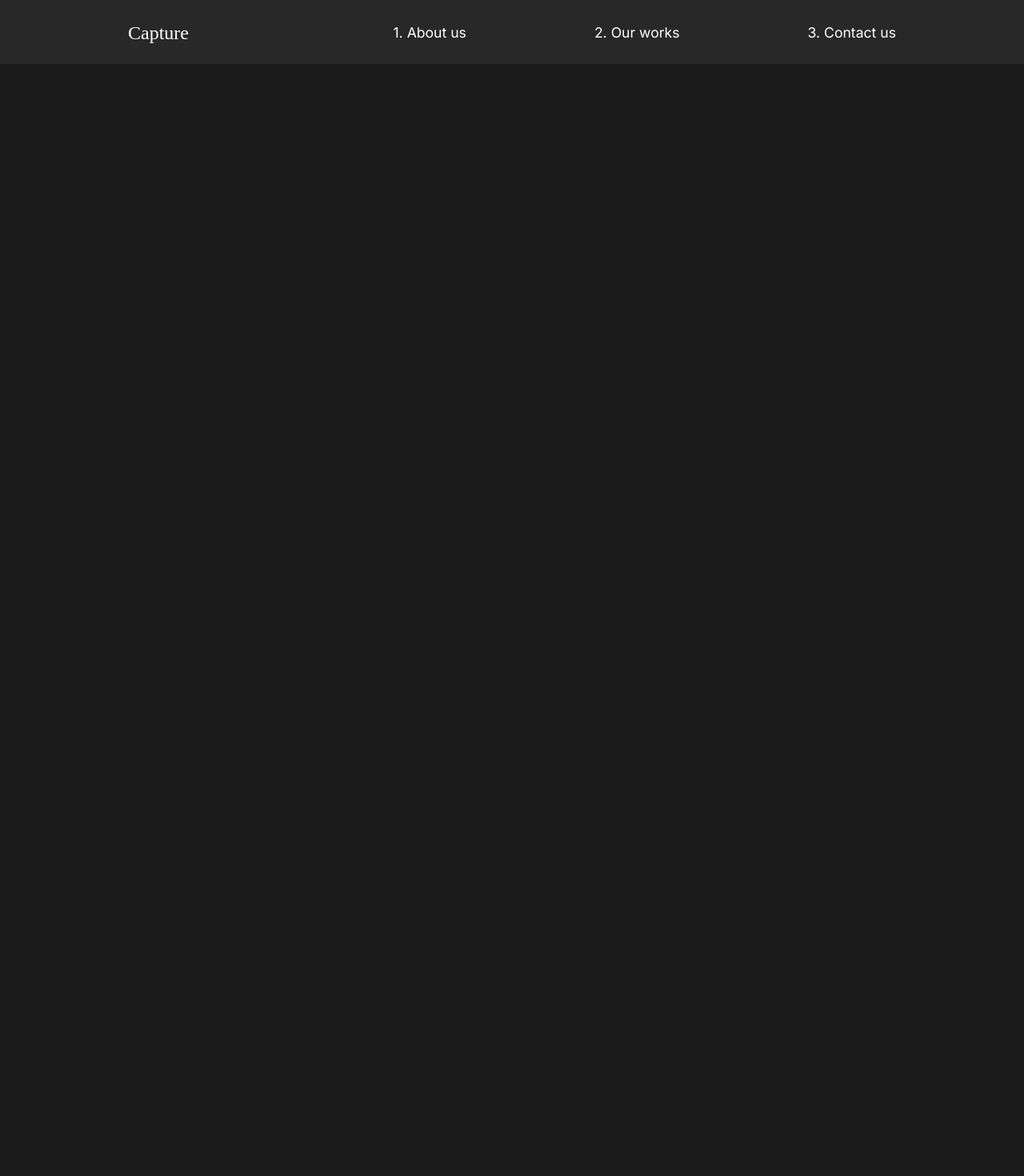
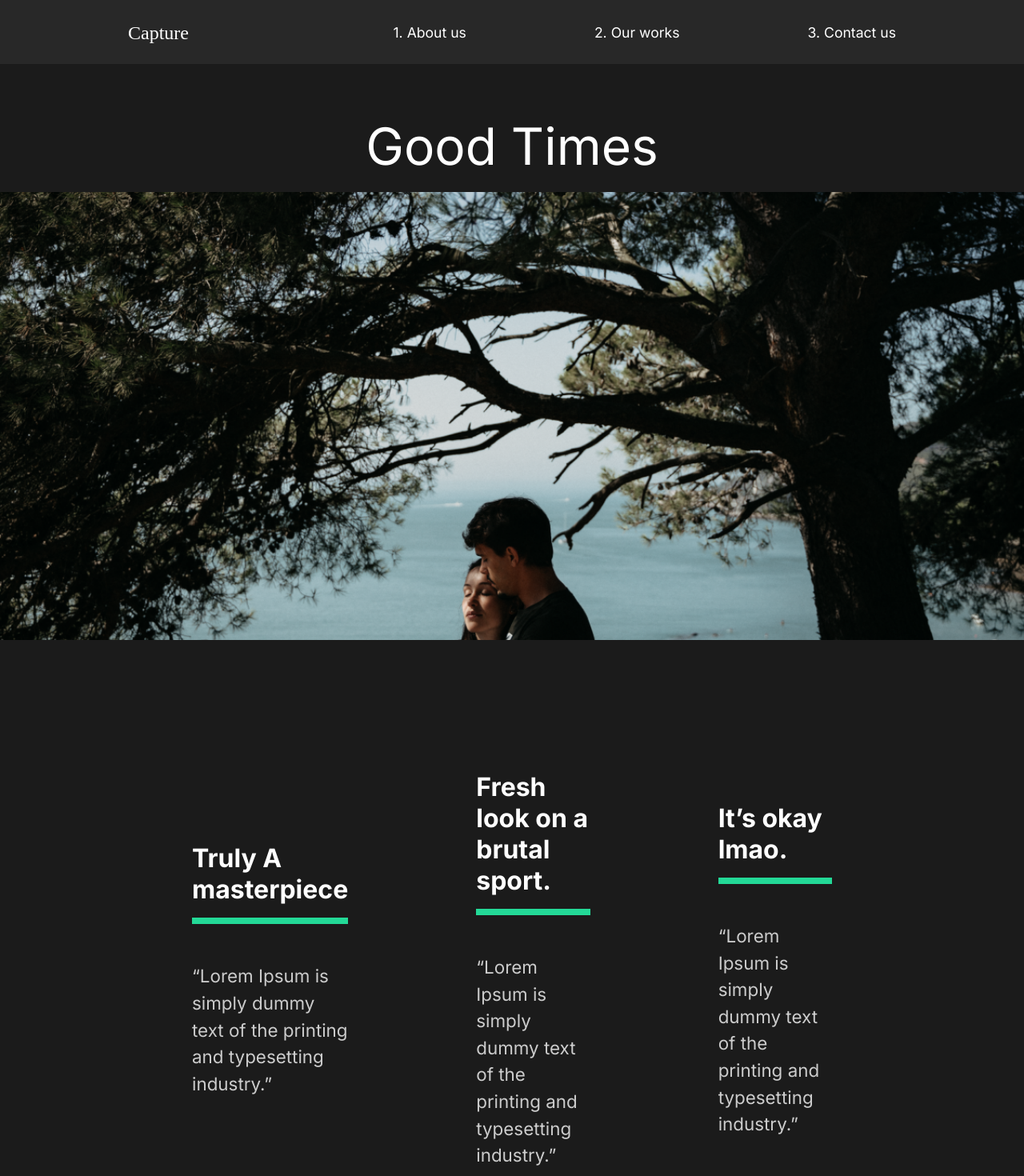
Before and after one commit to komjatia/photo-portfolio, a React (Create React App) app: page /work/good-times in a window 1280 px wide. Shown: the top 1470 px of the page at 80% size. Before the commit the page ends 800 px from the top, so only its background shows below. Built offline with nearby package versions, Linux system fonts and the light colour scheme.

Commit message:
Added Styled Movie Page

```diff
--- a/src/App.js
+++ b/src/App.js
@@ -7,8 +7,9 @@
 // Import pages
 import AboutUs from "./pages/AboutUs";
 import Nav from "./components/Nav";
-import ourWork from "./pages/ourWork";
+import OurWork from "./pages/OurWork";
 import ContactUs from "./pages/ContactUs";
+import MovieDetail from "./pages/MovieDetail";
 
 function App() {
   return (
@@ -20,8 +21,12 @@
           <AboutUs />
         </Route>
 
-        <Route exact path='/ourwork'>
-          <ourWork />
+        <Route exact path='/work'>
+          <OurWork />
+        </Route>
+
+        <Route path='/work/:id'>
+          <MovieDetail />
         </Route>
 
         <Route exact path='/contactus'>
--- a/src/components/Nav.jsx
+++ b/src/components/Nav.jsx
@@ -13,7 +13,7 @@
                     <a href="/">1. About us</a>
                 </li>
                 <li>
-                    <a href="/ourworks">2. Our works</a>
+                    <a href="/work">2. Our works</a>
                 </li>
                 <li>
                     <a href="/contactus">3. Contact us</a>
--- /dev/null
+++ b/src/movieState.js
@@ -0,0 +1,81 @@
+//Import Images
+import athlete from "./img/athlete-small.png";
+import goodtimes from "./img/goodtimes-small.png";
+import theracer from "./img/theracer-small.png";
+import athlete2 from "./img/athlete2.png";
+import goodtimes2 from "./img/good-times2.jpg";
+import theracer2 from "./img/the-racer2.jpg";
+
+export const MovieState = () => {
+  return [
+    {
+      title: "The Athlete",
+      mainImg: athlete,
+      secondaryImg: athlete2,
+      url: "/work/the-athlete",
+      awards: [
+        {
+          title: "Truly A masterpiece",
+          description:
+            "“Lorem Ipsum is simply dummy text of the printing and typesetting industry.”",
+        },
+        {
+          title: "Fresh look on a brutal sport.",
+          description:
+            "“Lorem Ipsum is simply dummy text of the printing and typesetting industry.”",
+        },
+        {
+          title: "It’s okay lmao.",
+          description:
+            "“Lorem Ipsum is simply dummy text of the printing and typesetting industry.”",
+        },
+      ],
+    },
+    {
+      title: "Good Times",
+      mainImg: goodtimes,
+      url: "/work/good-times",
+      secondaryImg: goodtimes2,
+      awards: [
+        {
+          title: "Truly A masterpiece",
+          description:
+            "“Lorem Ipsum is simply dummy text of the printing and typesetting industry.”",
+        },
+        {
+          title: "Fresh look on a brutal sport.",
+          description:
+            "“Lorem Ipsum is simply dummy text of the printing and typesetting industry.”",
+        },
+        {
+          title: "It’s okay lmao.",
+          description:
+            "“Lorem Ipsum is simply dummy text of the printing and typesetting industry.”",
+        },
+      ],
+    },
+    {
+      title: "The Racer",
+      mainImg: theracer,
+      url: "/work/the-racer",
+      secondaryImg: theracer2,
+      awards: [
+        {
+          title: "Truly A masterpiece",
+          description:
+            "“Lorem Ipsum is simply dummy text of the printing and typesetting industry.”",
+        },
+        {
+          title: "Fresh look on a brutal sport.",
+          description:
+            "“Lorem Ipsum is simply dummy text of the printing and typesetting industry.”",
+        },
+        {
+          title: "It’s okay lmao.",
+          description:
+            "“Lorem Ipsum is simply dummy text of the printing and typesetting industry.”",
+        },
+      ],
+    },
+  ];
+};
--- /dev/null
+++ b/src/pages/MovieDetail.jsx
@@ -0,0 +1,111 @@
+import React, { useState, useEffect } from 'react'
+import {useHistory} from 'react-router-dom';
+
+// import data
+import {MovieState} from '../movieState';
+
+// Import Style
+import styled from 'styled-components';
+
+export default function MovieDetail() {
+    const history = useHistory();
+    const url = history.location.pathname;
+    const [movies, setMovies] = useState(MovieState);
+    const [movie, setMovie] = useState(null);
+
+
+    // UseEffect
+    useEffect(() => {
+        const currentMovie = movies.filter((stateMovie) => stateMovie.url === url);
+        setMovie(currentMovie[0]);
+    }, [movies, url])
+
+
+    return (
+        <>
+        {movie && (
+            <Details>
+            <Headline>
+                <h2>{movie.title}</h2>
+                <img src={movie.mainImg} alt="movie"/>
+            </Headline>
+            <Awards>
+                {movie.awards.map((award) => (
+                    <Award title={award.title}
+                            description={award.description}
+                            key={award.title}/>))}
+            </Awards>
+            <ImageDisplay>
+                    <img src={movie.secondaryImg} alt='movieimg'/>
+            </ImageDisplay>
+            </Details>
+        )}
+        </>
+    )
+}
+
+const Details = styled.div`
+    color: white;
+`;
+
+const Headline = styled.div`
+    min-height: 90vh;
+    padding-top: 20vh;
+    position: relative;
+    h2{
+        position:absolute;
+        top: 10%;
+        left: 50%;
+        transform: translate(-50%, -10%);
+    }
+    img{
+        width: 100%;
+        height: 70vh;
+        object-fit: cover
+    }
+
+`;
+
+const Awards = styled.div`
+    min-height: 80vh;
+    display:flex;
+    margin: 5rem 10rem;
+    align-items: center;
+    justify-content: space-around;
+`;
+
+const AwardStyle = styled.div`
+    padding: 5rem;
+    h3{
+        font-size: 2rem;
+    }
+    .line{
+        width: 100%;
+        background: #23d997;
+        height: .5rem;
+        margin: 1rem 0rem;
+    }
+    p{
+        padding: 2rem 0rem;
+    }
+`;
+
+const ImageDisplay = styled.div`
+    min-height:50vh;
+    img{
+        width: 100%;
+        height: 100vh;
+        object-fit: cover;
+    }
+`;
+
+
+const Award = ({title, description}) => {
+    return (
+        <AwardStyle>
+            <h3>{title}</h3>
+            <div className="line"></div>
+            <p>{description}</p>
+        </AwardStyle>
+    )
+}
--- a/src/pages/ourWork.jsx
+++ b/src/pages/ourWork.jsx
@@ -12,7 +12,7 @@
 
 
 
-export default function ourWork() {
+export default function OurWork() {
     return (
         <Work>
             <Movie>
@@ -36,7 +36,6 @@
                     <img src={goodtimes} alt="goodtimes"/>
                 </Link>
             </Movie>
-
         </Work>
     )
 }
```
